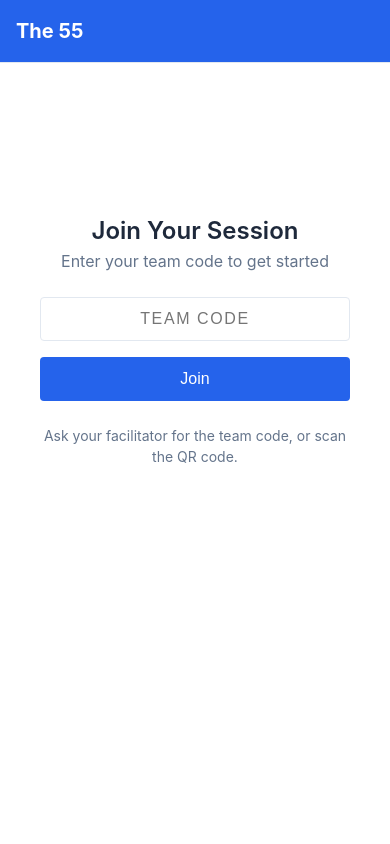
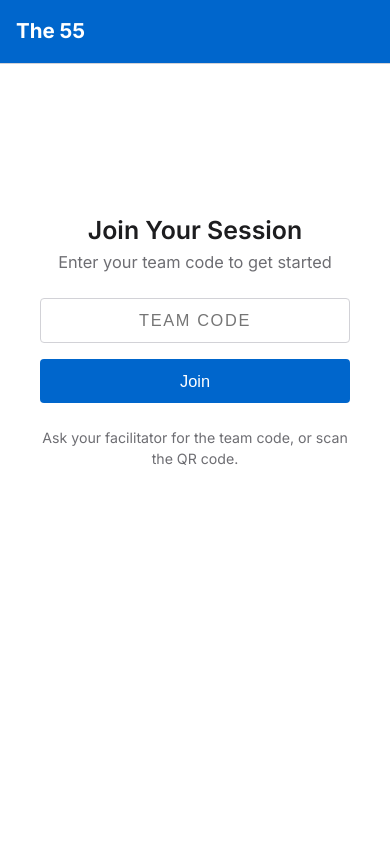
Before and after one commit to connecteddale/55meet.com, a FastAPI app: page /join in a window 390 px wide. Run offline with FastAPI, Linux system fonts and the light colour scheme.

Commit message:
feat(23-01): implement design token system
- Add Inter font import from Google Fonts
- Apple-inspired color palette (#1d1d1f, #6e6e73, #f5f5f7)
- Fluid typography with 9 clamp() variables
- Letter spacing tokens (tracking-tight through tracking-wider)
- Line height tokens (leading-none through leading-relaxed)
- Extended spacing scale (space-0 through space-24)
- Premium animation timing (ease-out, ease-in-out curves)
- Layered shadow system (sm, md, lg, xl)
- Backwards compatibility aliases for existing CSS
- Reduced motion media query support

```diff
--- a/app/static/css/variables.css
+++ b/app/static/css/variables.css
@@ -1,45 +1,144 @@
+@import url('https://fonts.googleapis.com/css2?family=Inter:wght@400;500;600;700&display=swap');
+
 :root {
-  /* Colors */
-  --color-primary: #2563eb;
-  --color-primary-dark: #1d4ed8;
-  --color-secondary: #64748b;
-  --color-success: #22c55e;
-  --color-warning: #f59e0b;
-  --color-error: #ef4444;
+  /* ============================================
+     DESIGN TOKEN SYSTEM - v2.2 World Class UX
+     ============================================ */
 
+  /* ------------------------------------------
+     COLORS - Apple-inspired minimal palette
+     ------------------------------------------ */
+
+  /* Primary palette */
+  --color-primary: #0066cc;
+  --color-primary-dark: #004499;
+  --color-primary-light: #e5f0ff;
+
+  /* Text hierarchy (Apple-style) */
+  --color-text: #1d1d1f;
+  --color-text-secondary: #6e6e73;
+  --color-text-tertiary: #86868b;
+
+  /* Backgrounds */
   --color-bg: #ffffff;
-  --color-bg-secondary: #f8fafc;
-  --color-text: #1e293b;
-  --color-text-muted: #64748b;
-  --color-border: #e2e8f0;
+  --color-bg-secondary: #f5f5f7;
+  --color-bg-tertiary: #fbfbfd;
 
-  /* Typography */
-  --font-family: -apple-system, BlinkMacSystemFont, 'Segoe UI', Roboto, sans-serif;
-  --font-size-xs: 0.75rem;
-  --font-size-sm: 0.875rem;
-  --font-size-base: 1rem;
-  --font-size-lg: 1.125rem;
-  --font-size-xl: 1.25rem;
-  --font-size-2xl: 1.5rem;
-  --font-size-3xl: 1.875rem;
+  /* Borders */
+  --color-border: #d2d2d7;
+  --color-border-light: #e8e8ed;
 
-  /* Spacing */
+  /* Semantic colors */
+  --color-success: #34c759;
+  --color-warning: #ff9500;
+  --color-error: #ff3b30;
+
+  /* ------------------------------------------
+     TYPOGRAPHY - Fluid clamp() sizing
+     ------------------------------------------ */
+
+  /* Font family - Inter for premium feel */
+  --font-family: 'Inter', -apple-system, BlinkMacSystemFont, 'Segoe UI', sans-serif;
+
+  /* Fluid type scale - min/preferred/max */
+  --text-xs: clamp(0.75rem, 0.7rem + 0.25vw, 0.875rem);
+  --text-sm: clamp(0.875rem, 0.8rem + 0.35vw, 1rem);
+  --text-base: clamp(1rem, 0.9rem + 0.5vw, 1.125rem);
+  --text-lg: clamp(1.125rem, 1rem + 0.6vw, 1.375rem);
+  --text-xl: clamp(1.25rem, 1.1rem + 0.75vw, 1.5rem);
+  --text-2xl: clamp(1.5rem, 1.25rem + 1.25vw, 2rem);
+  --text-3xl: clamp(2rem, 1.5rem + 2.5vw, 3rem);
+  --text-4xl: clamp(2.5rem, 1.75rem + 3.75vw, 4rem);
+
+  /* Letter spacing for headlines (Apple-style tight) */
+  --tracking-tight: -0.03em;
+  --tracking-snug: -0.02em;
+  --tracking-normal: 0;
+  --tracking-wide: 0.01em;
+  --tracking-wider: 0.02em;
+
+  /* Line heights */
+  --leading-none: 1;
+  --leading-tight: 1.1;
+  --leading-snug: 1.25;
+  --leading-normal: 1.5;
+  --leading-relaxed: 1.7;
+
+  /* ------------------------------------------
+     SPACING - 4px base, extended scale
+     ------------------------------------------ */
+
+  --space-0: 0;
   --space-1: 0.25rem;
   --space-2: 0.5rem;
   --space-3: 0.75rem;
   --space-4: 1rem;
+  --space-5: 1.25rem;
   --space-6: 1.5rem;
   --space-8: 2rem;
+  --space-10: 2.5rem;
   --space-12: 3rem;
+  --space-16: 4rem;
+  --space-20: 5rem;
+  --space-24: 6rem;
 
-  /* Layout */
+  /* ------------------------------------------
+     ANIMATION - Premium timing
+     ------------------------------------------ */
+
+  --ease-out: cubic-bezier(0.16, 1, 0.3, 1);
+  --ease-in-out: cubic-bezier(0.65, 0, 0.35, 1);
+  --duration-fast: 150ms;
+  --duration-normal: 300ms;
+  --duration-slow: 500ms;
+
+  /* ------------------------------------------
+     SHADOWS - Premium layered
+     ------------------------------------------ */
+
+  --shadow-sm: 0 1px 2px rgba(0, 0, 0, 0.04);
+  --shadow-md: 0 2px 8px rgba(0, 0, 0, 0.08);
+  --shadow-lg: 0 8px 24px rgba(0, 0, 0, 0.12);
+  --shadow-xl: 0 16px 48px rgba(0, 0, 0, 0.16);
+
+  /* ------------------------------------------
+     LAYOUT
+     ------------------------------------------ */
+
   --container-max: 1200px;
   --container-padding: var(--space-4);
-
-  /* Touch targets */
   --touch-target-min: 44px;
 
-  /* Transitions */
-  --transition-fast: 150ms ease;
-  --transition-base: 200ms ease;
+  /* Content widths */
+  --prose-max: 65ch;
+
+  /* ------------------------------------------
+     BACKWARDS COMPATIBILITY ALIASES
+     ------------------------------------------ */
+
+  --color-text-muted: var(--color-text-secondary);
+  --color-secondary: var(--color-text-secondary);
+  --font-size-xs: var(--text-xs);
+  --font-size-sm: var(--text-sm);
+  --font-size-base: var(--text-base);
+  --font-size-lg: var(--text-lg);
+  --font-size-xl: var(--text-xl);
+  --font-size-2xl: var(--text-2xl);
+  --font-size-3xl: var(--text-3xl);
+  --transition-fast: var(--duration-fast) var(--ease-out);
+  --transition-base: var(--duration-normal) var(--ease-out);
 }
+
+/* ------------------------------------------
+   REDUCED MOTION SUPPORT
+   ------------------------------------------ */
+
+@media (prefers-reduced-motion: reduce) {
+  *,
+  *::before,
+  *::after {
+    animation-duration: 0.01ms !important;
+    animation-iteration-count: 1 !important;
+    transition-duration: 0.01ms !important;
+  }
+}
```
